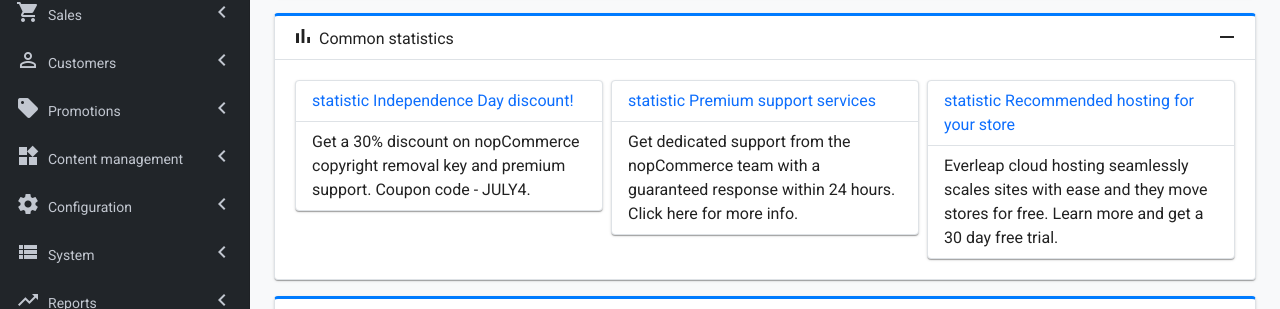
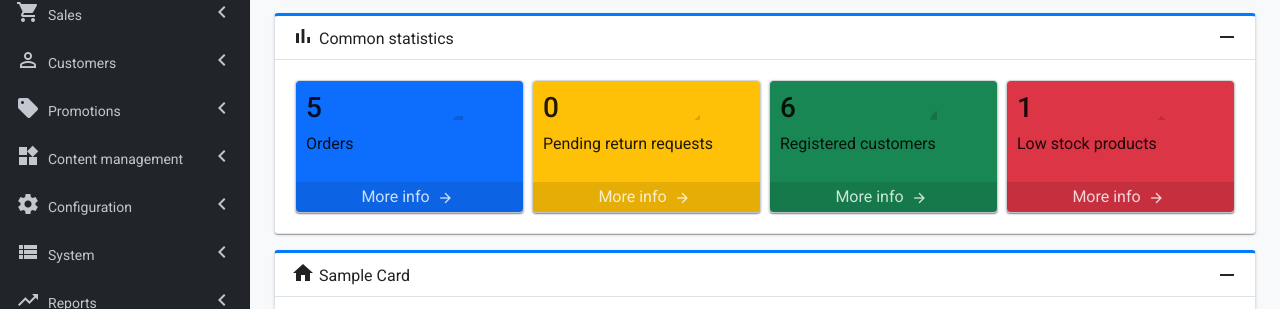
Before and after one commit to kritdev/angular_lab, an Angular app: page / in a window 1280 px wide. Shown: the part 360-669 px from the top of the page. Built offline with nearby package versions, Linux system fonts and the light colour scheme.

Commit message:
statistic-card - set style

```diff
--- a/src/app/component/detail-card.service.ts
+++ b/src/app/component/detail-card.service.ts
@@ -27,9 +27,10 @@ export class DetailCardService {
 
   retrieveStatisticCards(): DetailCardItem[] {
     return [
-      new DetailCardItem(StatisticCardComponent, {title:'Independence Day discount!', content:'Get a 30% discount on nopCommerce copyright removal key and premium support. Coupon code - JULY4.'}),
-      new DetailCardItem(StatisticCardComponent, {title:'Premium support services', content:'Get dedicated support from the nopCommerce team with a guaranteed response within 24 hours. Click here for more info.'}),
-      new DetailCardItem(StatisticCardComponent, {title:'Recommended hosting for your store', content:'Everleap cloud hosting seamlessly scales sites with ease and they move stores for free. Learn more and get a 30 day free trial.'}),
+      new DetailCardItem(StatisticCardComponent, {title:'Orders', count:5, iconName:'shopping_bag', bgClass:'bg-primary'}),
+      new DetailCardItem(StatisticCardComponent, {title:'Pending return requests', count:0, iconName:'autorenew', bgClass:'bg-warning'}),
+      new DetailCardItem(StatisticCardComponent, {title:'Registered customers', count:6, iconName:'person_add_alt', bgClass:'bg-success'}),
+      new DetailCardItem(StatisticCardComponent, {title:'Low stock products', count:1, iconName:'trending_down', bgClass:'bg-danger'}),
     ];
   }
   constructor() { }
--- a/src/app/component/statistic-card/statistic-card.component.css
+++ b/src/app/component/statistic-card/statistic-card.component.css
@@ -0,0 +1,53 @@
+*, ::after, ::before {
+  box-sizing: border-box;
+}
+
+.small-box>.inner {
+  padding: 10px;
+}
+
+.small-box .icon {
+  color: rgba(0,0,0,.15);
+  z-index: 0;
+}
+
+.small-box .icon > mat-icon {
+  position: absolute;
+  font-size: 80px;
+  right: 60px;
+  top: 15px;
+  /* transition: all .3s linear; */
+}
+
+.small-box>.small-box-footer {
+  background: rgba(0,0,0,.1);
+  color: rgba(255,255,255,.8);
+  display: block;
+  padding: 3px 0;
+  position: relative;
+  text-align: center;
+  text-decoration: none;
+  z-index: 10;
+}
+
+.small-box {
+  border-radius: .25rem;
+  box-shadow: 0 0 1px rgb(0 0 0 / 13%), 0 1px 3px rgb(0 0 0 / 20%);
+  display: block;
+  margin-bottom: 20px;
+  position: relative;
+}
+
+.small-box:hover .icon > mat-icon{
+  font-size: 90px;
+  right: 68px;
+  top: 15px;
+  transition: all .3s linear;
+}
+
+.more-info {
+  font-size: 1rem;
+  width: 24px;
+  height: 16px;
+  vertical-align: sub;
+}
--- a/src/app/component/statistic-card/statistic-card.component.html
+++ b/src/app/component/statistic-card/statistic-card.component.html
@@ -1,9 +1,16 @@
 
-<mat-card class="bg-white border p-0 m-1">
-  <div class="border-bottom px-3 py-2 news-header text-primary">
-      statistic {{data.title}}
-  </div>
-  <div class="px-3 py-2">
-    {{data.content}}
+<mat-card class="border p-0 m-1">
+  <div class="small-box" [class]="data.bgClass">
+    <div class="inner">
+      <h3>{{data.count}}</h3>
+      <p>{{data.title}}</p>
+    </div>
+    <div class="icon">
+      <mat-icon>{{data.iconName}}</mat-icon>
+    </div>
+    <a class="small-box-footer" href="#">
+      More info
+      <mat-icon class="more-info">arrow_forward</mat-icon>
+    </a>
   </div>
 </mat-card>
--- a/src/app/component/statistic-card/statistic-card.component.ts
+++ b/src/app/component/statistic-card/statistic-card.component.ts
@@ -7,7 +7,7 @@ import { Component, Input, OnInit } from '@angular/core';
 })
 export class StatisticCardComponent implements OnInit {
 
-  @Input() data = {title:'news-title', content:'news-content'};
+  @Input() data = {title:'news-title', count:0, iconName:'shopping_bag', bgClass:'bg-primary'};
 
   constructor() { }
 
```
